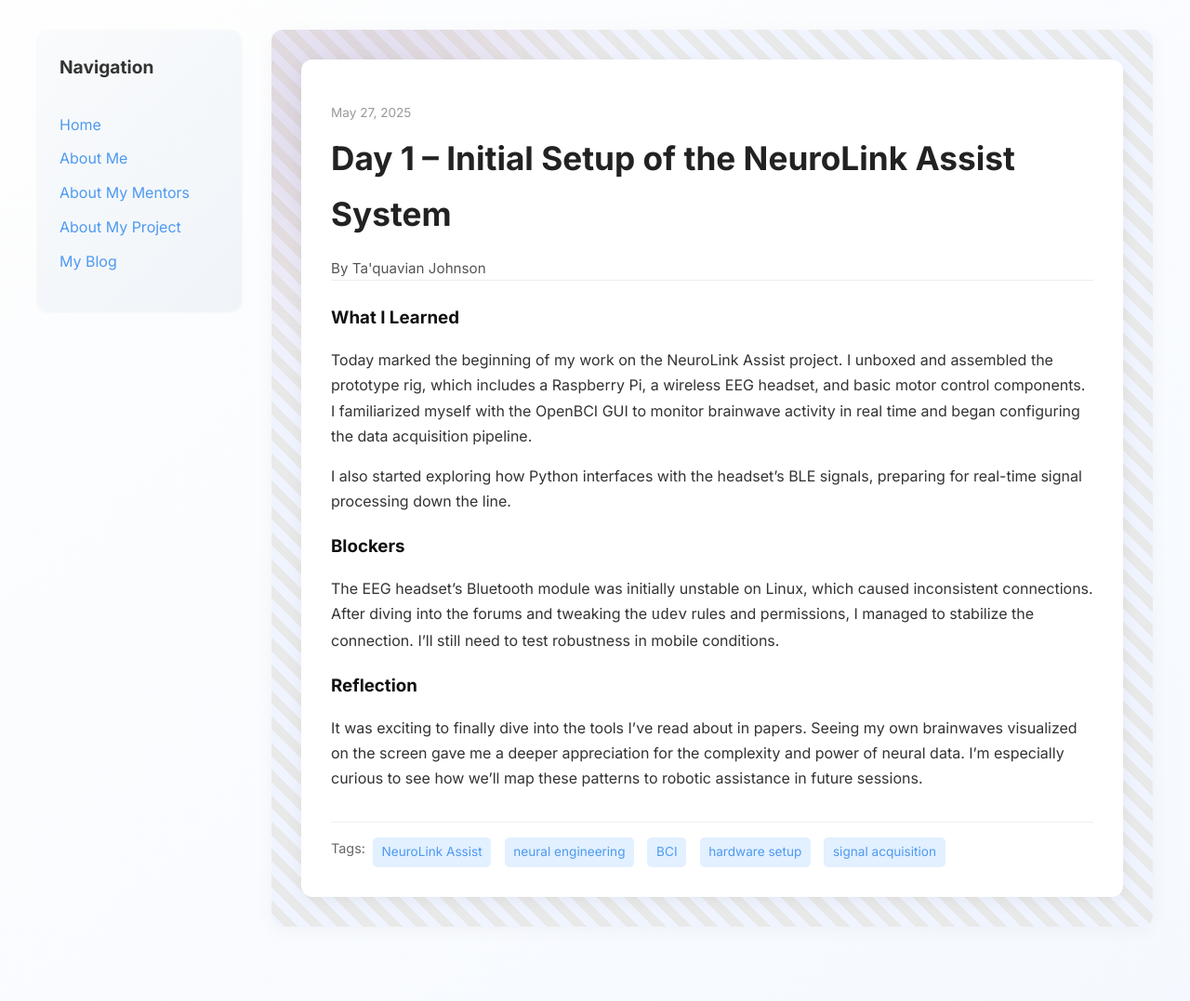
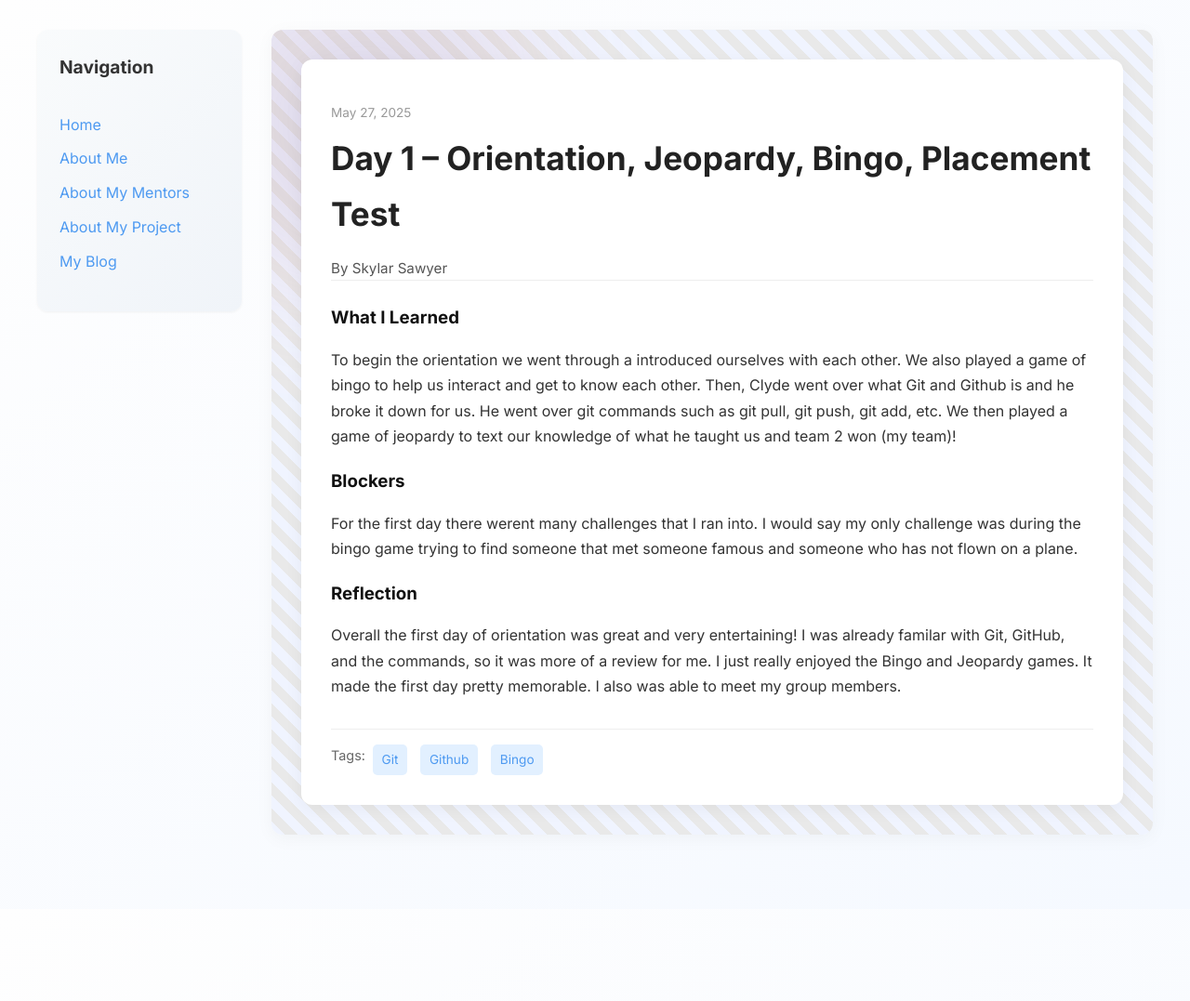
Before and after one commit to skysaw13/skysaw13.github.io, a Jekyll site: the page built from _posts/2025-05-27-day-1.md, in a window 1280 px wide. Shown: the whole page at 93% size. Built offline with Jekyll 4.4.1, drawn with Linux system fonts in a browser that asks for light colours; after the commit the page ends 978 px from its top, so only the background shows below that.

Commit message:
Update 2025-05-27-day-1.md

```diff
--- a/_posts/2025-05-27-day-1.md
+++ b/_posts/2025-05-27-day-1.md
@@ -1,19 +1,18 @@
 ---
 layout: post
-title: "Day 1 – Initial Setup of the NeuroLink Assist System"
+title: "Day 1 – Orientation, Jeopardy, Bingo, Placement Test"
 date: 2025-05-27
-author: Ta'quavian Johnson
+author: Skylar Sawyer
 permalink: /day1.html
-tags: ["NeuroLink Assist", "neural engineering", "BCI", "hardware setup", "signal acquisition"]
+tags: ["Git", "Github", "Bingo"]
 
 what_i_learned: |
-  Today marked the beginning of my work on the NeuroLink Assist project. I unboxed and assembled the prototype rig, which includes a Raspberry Pi, a wireless EEG headset, and basic motor control components. I familiarized myself with the OpenBCI GUI to monitor brainwave activity in real time and began configuring the data acquisition pipeline.
+  To begin the orientation we went through a introduced ourselves with each other. We also played a game of bingo to help us interact and get to know each other. Then, Clyde went over what Git and Github is and he broke it down for us. He went over git commands such as git pull, git push, git add, etc. We then played a game of jeopardy to text our knowledge of what he taught us and team 2 won (my team)!
 
-  I also started exploring how Python interfaces with the headset's BLE signals, preparing for real-time signal processing down the line.
 
 blockers: |
-  The EEG headset’s Bluetooth module was initially unstable on Linux, which caused inconsistent connections. After diving into the forums and tweaking the `udev` rules and permissions, I managed to stabilize the connection. I’ll still need to test robustness in mobile conditions.
+   For the first day there werent many challenges that I ran into. I would say my only challenge was during the bingo game trying to find someone that met someone famous and someone who has not flown on a plane.
 
 reflection: |
-  It was exciting to finally dive into the tools I’ve read about in papers. Seeing my own brainwaves visualized on the screen gave me a deeper appreciation for the complexity and power of neural data. I’m especially curious to see how we’ll map these patterns to robotic assistance in future sessions.
+  Overall the first day of orientation was great and very entertaining! I was already familar with Git, GitHub, and the commands, so it was more of a review for me. I just really enjoyed the Bingo and Jeopardy games. It made the first day pretty memorable. I also was able to meet my group members.
 ---
```
